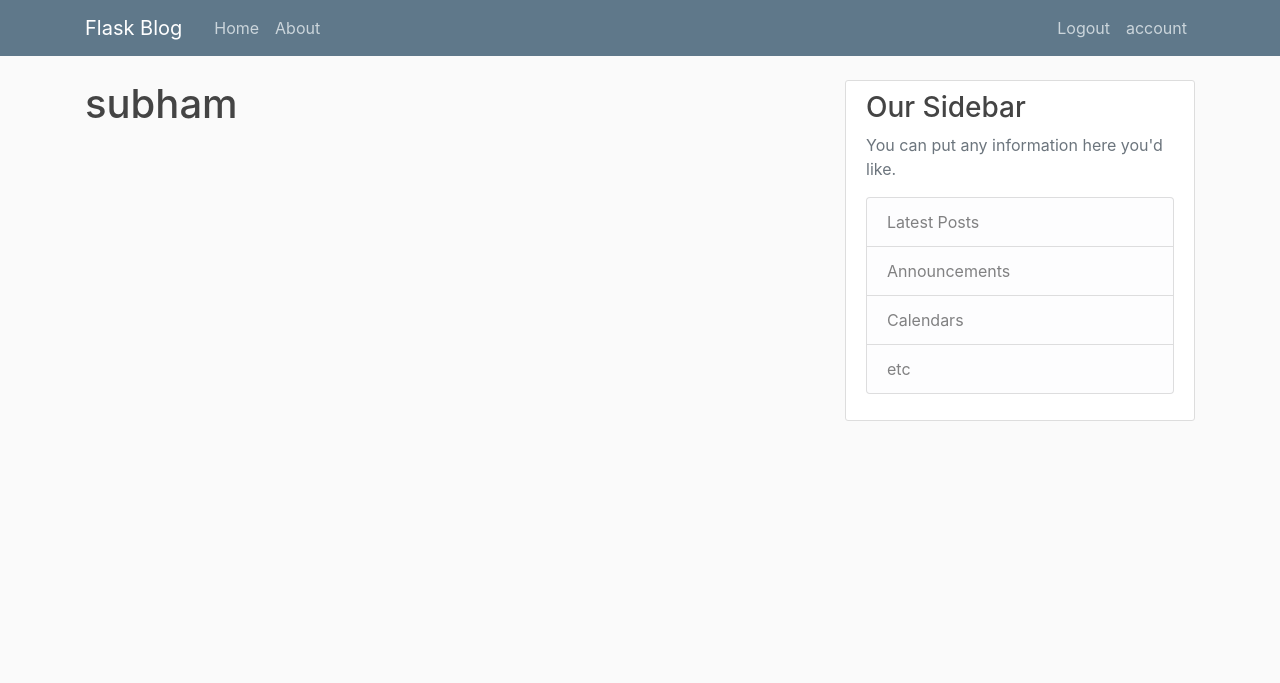
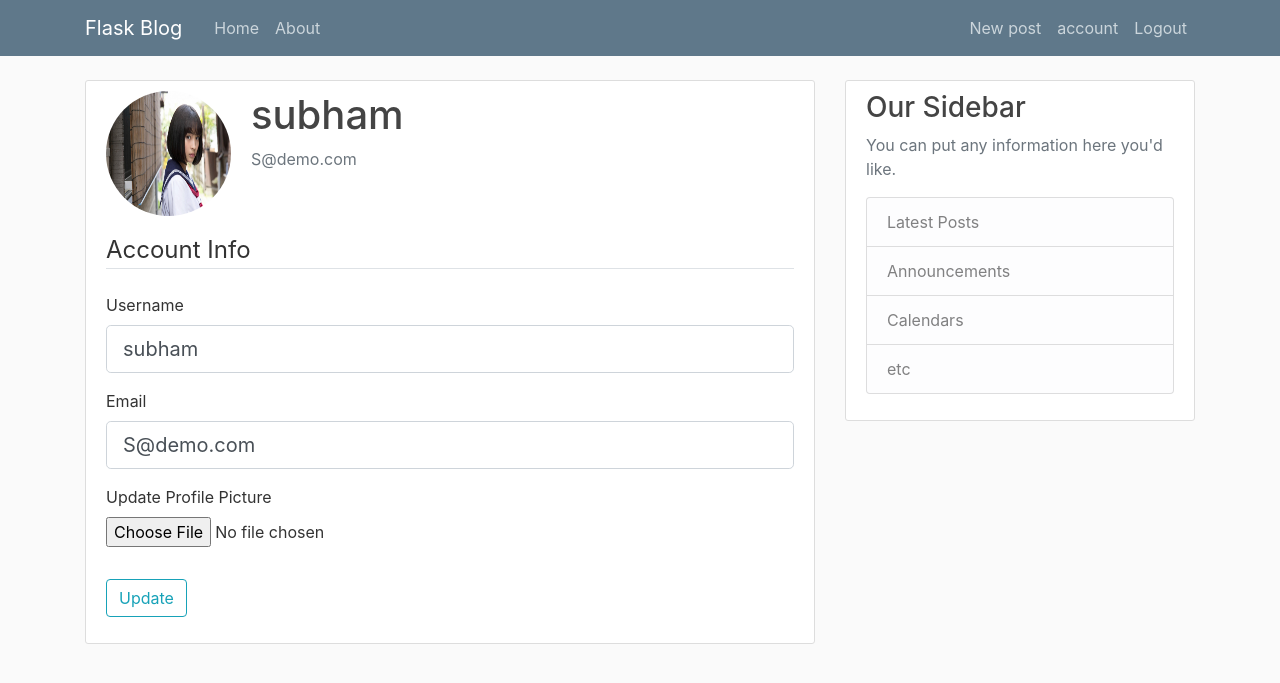
Before and after one commit to Sarkarsubham2002/Blog-flask, a Flask app: page /account in a window 1280 px wide. Shown: the top 683 px of the page. Run offline with Flask 2, Linux system fonts and the light colour scheme; a user stored in the database is signed in; some libraries are stand-ins or nearby versions.

Commit message:
takes posts

```diff
--- a/flaskblog/forms.py
+++ b/flaskblog/forms.py
@@ -1,5 +1,7 @@
 from flask_wtf import FlaskForm
-from wtforms import StringField , PasswordField, SubmitField, BooleanField
+from flask_wtf.file import FileField, FileAllowed
+from flask_login import current_user
+from wtforms import StringField , PasswordField, SubmitField, BooleanField, TextAreaField
 from wtforms.validators import DataRequired, Length, Email, EqualTo, ValidationError
 from flaskblog.models import User
 
@@ -21,7 +23,6 @@ class RegistrationForm(FlaskForm):
         user = User.query.filter_by(username = username.data).first()
         if user:
             raise ValidationError('That username is taken. Please choose a different one')
-
     def validate_email(self, email):
         user= User.query.filter_by(email= email.data).first()
         if user:
@@ -29,13 +30,38 @@ class RegistrationForm(FlaskForm):
 
 
 
+class LoginForm(FlaskForm):
+    email =  StringField('Email', validators=[DataRequired(), Email()])
+    password = PasswordField('Password', validators= [DataRequired()])
+    remember = BooleanField('Remember Me')
+    submit = SubmitField('Log In')
 
 
 
 
-class LoginForm(FlaskForm):
+class UpdateAccountForm(FlaskForm):
+    username = StringField('Username',
+                           validators=[DataRequired(), Length(min=2, max=20)])
+    email =  StringField('Email',
+                         validators=[DataRequired()])
+    picture = FileField('Update Profile Picture', validators=[FileAllowed(['jpg', 'png'])])
+    submit = SubmitField('Update')
 
-    email =  StringField('Email', validators=[DataRequired(), Email()])
-    password = PasswordField('Password', validators= [DataRequired()])
-    remember = BooleanField('Remember Me')
-    submit = SubmitField('Log In')
+    def validate_username(self, username):
+        if username.data != current_user.username:
+            user = User.query.filter_by(username = username.data).first()
+            if user:
+                raise ValidationError('That username is taken. Please choose a different one')
+
+    def validate_email(self, email):
+        if email.data != current_user.email:
+            user= User.query.filter_by(email= email.data).first()
+            if user:
+                raise ValidationError('That email is taken. Please choose a different one. ')
+
+
+
+class PostForm(FlaskForm):
+    title = StringField('Title', validators = [DataRequired()])
+    content = TextAreaField('Content', validators=[DataRequired()])
+    submit = SubmitField('Post')
--- a/flaskblog/routes.py
+++ b/flaskblog/routes.py
@@ -1,36 +1,17 @@
-
-from flask import render_template , url_for, flash, redirect, request
-from flaskblog.forms import RegistrationForm , LoginForm
+import os
+import secrets
+from PIL import Image
+from flask import render_template , url_for, flash, redirect, request, abort
+from flaskblog.forms import RegistrationForm , LoginForm, UpdateAccountForm , PostForm
 from flaskblog import app, db, bcrypt
 from flask_login import login_user,logout_user, current_user, logout_user, login_required
 from flaskblog.models import User, Post
 
-posts =[
-    {
-    'author':'Subham Sarkar',
-    'title':' the alchemist',
-    'content':'your lie in April',
-    'date_processed':'10th of the April'
-    },
-    {
-    'author':'Subham Sarkar',
-    'title':' the alchemist',
-    'content':'your lie in April',
-    'date_processed':'10th of the April'
-
-    },
-    {
-    'author':'Subham Sarkar',
-    'title':' the helloo',
-    'content':'your lie in April',
-    'date_processed':'10th of the April'
-
-    }
-]
 
 @app.route("/")
 @app.route("/home")
 def home():
+    posts = Post.query.all()
     return render_template('home.html', posts= posts)
 
 @app.route("/about")
@@ -77,7 +58,87 @@ def logout():
     return redirect(url_for('home'))
 
 
-@app.route("/account")
+def save_picture(form_picture):
+    random_hex = secrets.token_hex(8)
+    _, f_ext = os.path.splitext(form_picture.filename )
+    picture_fn = random_hex +f_ext
+    picture_path = os.path.join(app.root_path, 'static/images', picture_fn)
+
+    output_size = (125, 110)
+    i = Image.open(form_picture)
+    i.thumbnail(output_size)
+    i.save(picture_path)
+
+
+
+    return picture_fn
+
+
+
+@app.route("/account", methods = ['GET', 'POST'])
 @login_required
 def account():
-    return render_template('account.html', title='Account')
+    form = UpdateAccountForm()
+    if form.validate_on_submit():
+        if form.picture.data:
+            picture_file = save_picture(form.picture.data)
+            current_user.image_file= picture_file
+        current_user.username = form.username.data
+        current_user.email = form.email.data
+        db.session.commit()
+        flash(' your account have been updated!', 'sucess')
+        return redirect(url_for('account'))
+
+    elif request.method =='GET':
+        form.username.data = current_user.username
+        form.email.data = current_user.email
+    image_file = url_for('static', filename='images/'+ current_user.image_file)
+    return render_template('account.html',
+                           title='Account', image_file= image_file, form= form)
+
+
+
+@app.route("/post/new", methods = ['GET', 'POST'])
+@login_required
+def new_post():
+    form = PostForm()
+    if form.validate_on_submit():
+        post= Post(title= form.title.data, content= form.content.data, author= current_user)
+        db.session.add(post)
+        db.session.commit()
+        flash ('your post has been created', 'success')
+        return redirect(url_for('home'))
+
+    return render_template('create_post.html', title= 'New Post',
+                            form= form ,legend=' New Post')
+
+
+
+
+
+
+@app.route("/post/<int:post_id>")
+def post(post_id):
+    post = Post.query.get_or_404(post_id)
+    return render_template('post.html', tite= post.title, post=post)
+
+
+@app.route("/post/<int:post_id>/update", methods = ['GET', 'POST'])
+@login_required
+def update_post(post_id):
+    post = Post.query.get_or_404(post_id)
+    if post.author != current_user:
+        abort(403)
+    form = PostForm()
+    if form.validate_on_submit():
+        post.title = form.title.data
+        post.content = form.content.data
+        db.session.commit()
+        flash('your post have been updated!' , 'success')
+        return redirect(url_for('post', post_id=post.id))
+    elif request.method == 'GET':
+
+        form.title.data = post.title
+        form.content.data = post.content
+    return render_template('create_post.html', title= 'Update',
+                            form= form, legend=' Update Post')
--- a/flaskblog/template/account.html
+++ b/flaskblog/template/account.html
@@ -1,4 +1,57 @@
 {% extends "layout.html" %}
 {% block content %}
-    <h1>{{current_user.username}}</h1>
+    <div class="content-section">
+      <div class="media">
+        <img class="rounded-circle account-img" src="{{ image_file }}">
+        <div class="media-body">
+          <h2 class="account-heading">{{ current_user.username }}</h2>
+          <p class="text-secondary">{{ current_user.email }}</p>
+        </div>
+      </div>
+        <form method="POST" action="" enctype="multipart/form-data">
+            {{ form.hidden_tag() }}
+            <fieldset class="form-group">
+                <legend class="border-bottom mb-4">Account Info</legend>
+                <div class="form-group">
+                    {{ form.username.label(class="form-control-label") }}
+
+                    {% if form.username.errors %}
+                        {{ form.username(class="form-control form-control-lg is-invalid") }}
+                        <div class="invalid-feedback">
+                            {% for error in form.username.errors %}
+                                <span>{{ error }}</span>
+                            {% endfor %}
+                        </div>
+                    {% else %}
+                        {{ form.username(class="form-control form-control-lg") }}
+                    {% endif %}
+                </div>
+                <div class="form-group">
+                    {{ form.email.label(class="form-control-label") }}
+                    {% if form.email.errors %}
+                        {{ form.email(class="form-control form-control-lg is-invalid") }}
+                        <div class="invalid-feedback">
+                            {% for error in form.email.errors %}
+                                <span>{{ error }}</span>
+                            {% endfor %}
+                        </div>
+                    {% else %}
+                        {{ form.email(class="form-control form-control-lg") }}
+                    {% endif %}
+                </div>
+                <div class="form-group">
+                    {{ form.picture.label() }}
+                    {{ form.picture(class="form-control-file") }}
+                    {% if form.picture.errors %}
+                        {% for error in form.picture.errors %}
+                            <span class="text-danger">{{ error }}</span></br>
+                        {% endfor %}
+                    {% endif %}
+                </div>
+            </fieldset>
+            <div class="form-group">
+                {{ form.submit(class="btn btn-outline-info") }}
+            </div>
+        </form>
+    </div>
 {% endblock content %}
--- a/flaskblog/template/layout.html
+++ b/flaskblog/template/layout.html
@@ -32,8 +32,9 @@
             <!-- Navbar Right Side -->
             <div class="navbar-nav">
               {% if current_user.is_authenticated %}
+              <a class="nav-item nav-link" href="{{ url_for('new_post') }}">New    post</a>
+              <a class="nav-item nav-link" href="{{ url_for('account') }}">account</a>
               <a class="nav-item nav-link" href="{{ url_for('logout') }}">Logout</a>
-              <a class="nav-item nav-link" href="{{ url_for('account') }}">account</a>
               {% else %}
                <a class="nav-item nav-link" href="{{ url_for('login') }}">Login</a>
                <a class="nav-item nav-link" href="{{ url_for('register') }}">Register</a>
```
Also changed, not shown: flaskblog/template/create_post.html (added, +41 -0 lines), flaskblog/template/home.html (+4 -3 lines), flaskblog/template/post.html (added, +18 -0 lines), flaskblog/static/images/1121.jpg (added), flaskblog/static/images/38850dc4313a1dfb.jpg (added), flaskblog/static/images/5cc0bdf66edce5c1.jpg (added), flaskblog/static/images/8cbf9f7684788244.jpg (added), flaskblog/static/images/bceef8b37f424d3f.jpg (added), flaskblog/static/images/c058fed963ea0308.jpg (added), flaskblog/static/images/c776a2df9bbf4271.jpg (added), flaskblog/static/images/default.jpg (added), flaskblog/static/images/wp9293673-naruto-macbook-wallpapers.jpg (added), instance/site.db, 1 other file.
